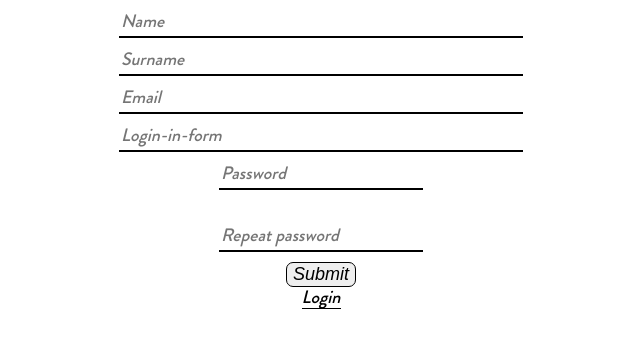
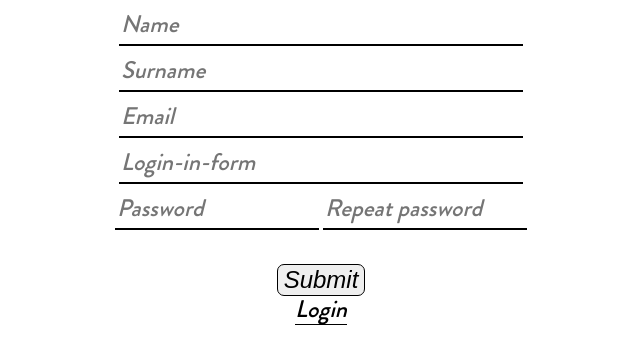
Before and after one commit to YLashko/restaurants-ratings, a Django app: page /register/ in a window 1280 px wide. Shown: the part 81-445 px from the top of the page, without its empty margins (319-959 px from the left). Run offline with Django 4.2, Linux system fonts and the light colour scheme; parts of the project's set-up code (start-up, migrations or seed data) failed here and were passed over; some web fonts are replaced.

Commit message:
Polishing links and buttons styles

```diff
--- a/otzovik_app/templates/otzovik_app/delete_object.html
+++ b/otzovik_app/templates/otzovik_app/delete_object.html
@@ -6,7 +6,9 @@
         {% csrf_token %}
         <h2 class="text-24">{% trans "Are you sure want to delete " %}{{ object }}?</h2>
         <button type="submit" value="Yes">Submit</button>
-        <a class="text-18 link" href="{{ request.META.HTTP_REFERER }}">Назад</a>
+        <div class="link-holder">
+            <a class="text-18 link" href="{{ request.META.HTTP_REFERER }}">Назад</a>
+        </div>
     </form>
 
 {% endblock content %}
--- a/otzovik_app/templates/otzovik_app/home.html
+++ b/otzovik_app/templates/otzovik_app/home.html
@@ -47,7 +47,7 @@ $("#search-bar").keyup(function () {
     updateContent(0, false);
 });
 $(window).scroll(function() {
-   if($(window).scrollTop() + $(window).height() >= $(document).height()) {
+   if($(window).scrollTop() + $(window).height() >= $(document).height() - 20) {
        updateContent($("#restaurants-box").children().length, true)
    }
 });
--- a/otzovik_app/templates/otzovik_app/new_review.html
+++ b/otzovik_app/templates/otzovik_app/new_review.html
@@ -38,7 +38,7 @@
                 <textarea class="new-review-textarea text-18"  maxlength="1000" name="body" required></textarea>
             </label>
             <br>
-            <button type="submit" class="submit text-18">{% trans "Submit" %}</button>
+            <button type="submit" class="submit text-24">{% trans "Submit" %}</button>
         </form>
     </div>
 {% endblock content %}
--- a/otzovik_app/templates/otzovik_app/registration_page.html
+++ b/otzovik_app/templates/otzovik_app/registration_page.html
@@ -7,46 +7,48 @@
             {% csrf_token %}
             {% if type == 'register' %}
                 <label>
-                    <input class="input-field text-18" type="text" required name="name" placeholder="{% trans 'Name' %}" value="{{ name }}"/>
+                    <input class="input-field text-24" type="text" required name="name" placeholder="{% trans 'Name' %}" value="{{ name }}"/>
                 </label>
                 <br>
                 <label>
-                    <input class="input-field text-18" type="text" required name="surname" placeholder="{% trans 'Surname' %}" value="{{ surname }}"/>
+                    <input class="input-field text-24" type="text" required name="surname" placeholder="{% trans 'Surname' %}" value="{{ surname }}"/>
                 </label>
                 <br>
                 <label>
-                    <input class="input-field text-18" type="text" required name="email" placeholder="{% trans 'Email' %}" value="{{ email }}"/>
+                    <input class="input-field text-24" type="text" required name="email" placeholder="{% trans 'Email' %}" value="{{ email }}"/>
                 </label>
                 <br>
                 <label>
-                    <input class="input-field text-18" id="login-name" type="text" required name="username" placeholder="{% trans 'Login-in-form' %}" value="{{ username }}"/>
+                    <input class="input-field text-24" id="login-name" type="text" required name="username" placeholder="{% trans 'Login-in-form' %}" value="{{ username }}"/>
                 </label>
                 <br>
                 <label>
-                    <input class="input-field-small text-18" id="id_password" type="password" required name="password1" placeholder="{% trans 'Password' %}"/>
+                    <input class="input-field-small text-24" id="id_password" type="password" required name="password1" placeholder="{% trans 'Password' %}"/>
+
+                    <input class="input-field-small text-24" id="id_password2" type="password" required name="password2" placeholder="{% trans 'Repeat password' %}"/>
                     <br>
-                    <span class="text-18" id="password_status"></span>
-                    <br>
-                    <input class="input-field-small text-18" id="id_password2" type="password" required name="password2" placeholder="{% trans 'Repeat password' %}"/>
+                        <span class="text-18" id="password_status"></span>
                 </label>
             {% else %}
                 <label>
-                    <input class="input-field text-18" value="{{ profile.name }}" type="text" required name="name" placeholder="{% trans 'Name' %}"/>
+                    <input class="input-field text-24" value="{{ profile.name }}" type="text" required name="name" placeholder="{% trans 'Name' %}"/>
                 </label>
                 <br>
                 <label>
-                    <input class="input-field text-18" value="{{ profile.surname }}" type="text" required name="surname" placeholder="{% trans 'Surname' %}"/>
+                    <input class="input-field text-24" value="{{ profile.surname }}" type="text" required name="surname" placeholder="{% trans 'Surname' %}"/>
                 </label>
                 <br>
                 <label>
-                    <input class="input-field text-18" value="{{ profile.email }}" type="text" required name="email" placeholder="{% trans 'Email' %}"/>
+                    <input class="input-field text-24" value="{{ profile.email }}" type="text" required name="email" placeholder="{% trans 'Email' %}"/>
                 </label>
             {% endif %}
             <br>
-            <button class="submit text-18">{% trans "Submit" %}</button>
+            <button class="submit text-24">{% trans "Submit" %}</button>
         </form>
         {% if type == 'register' %}
-            <a class="text-18 link" href="{% url 'login_page' %}">{% trans "Login" %}</a>
+            <div class="link-holder">
+                <a class="text-24 link" href="{% url 'login_page' %}">{% trans "Login" %}</a>
+            </div>
         {% endif %}
     </div>
 <script src="https://ajax.googleapis.com/ajax/libs/jquery/3.5.1/jquery.min.js"></script>
@@ -80,7 +82,7 @@
                       if (response.is_valid === true) {
                           $('#password_status').removeClass("red").addClass("green").html(response.reason)
                       } else {
-                          $('#password_status').removeClass("green").addClass("red").html(response.reason)
+                          $('#password_status').addClass("red").removeClass("green").html(response.reason)
                       }
                   },
                   error: function (response) {
--- a/otzovik_app/templates/otzovik_app/reviews_component.html
+++ b/otzovik_app/templates/otzovik_app/reviews_component.html
@@ -5,7 +5,9 @@
         <h2 class="text-24">@{{ review.profile.user.username }} 🍲{{ review.food_quality }} | 👨{{ review.staff_quality }} | 💲{{ review.price }}</h2>
         <p class="text-18">{{ review.body }}</p>
         {% if review.profile.user == request.user %}
-            <a class="text-18 link" href="{% url 'delete_review' review.id %}?redirect={% url 'restaurant_main' review.restaurant.id %}">{% trans "Delete review" %}</a>
+            <div class="link-holder">
+                <a class="text-18 link" href="{% url 'delete_review' review.id %}?redirect={% url 'restaurant_main' review.restaurant.id %}">{% trans "Delete review" %}</a>
+            </div>
         {% endif %}
         <hr>
     </div>
--- a/otzovik_app/util.py
+++ b/otzovik_app/util.py
@@ -2,7 +2,7 @@ import django.forms.utils
 from django.forms import ModelForm
 
 
-def calculate_pages(items, items_per_page, current_page): #delete, not used
+def calculate_pages(items, items_per_page, current_page):  # delete, not used
     max_page = (items - 1) // items_per_page
     min_page = 0 if current_page > 0 else "NaN"
     prev_page = current_page - 1 if current_page > 0 else "NaN"
--- a/otzoviksru/settings.py
+++ b/otzoviksru/settings.py
@@ -25,7 +25,7 @@ SECRET_KEY = 'django-insecure-)$(!jkw)as-p#jzq&@+1igp%#e2qt%%ca=&)7h74t*(&+fdo=c
 # SECURITY WARNING: don't run with debug turned on in production!
 DEBUG = True
 
-ALLOWED_HOSTS = []
+ALLOWED_HOSTS = ['*']
 
 
 # Application definition
```
Also changed, not shown: otzovik_app/templates/otzovik_app/login_page.html (+7 -4 lines), otzovik_app/templates/otzovik_app/restaurant_main.html (+7 -3 lines), otzovik_app/templates/otzovik_app/user_profile.html (+10 -9 lines), db.sqlite3, otzovik_app/migrations/0003_profile_unp.py (added).
